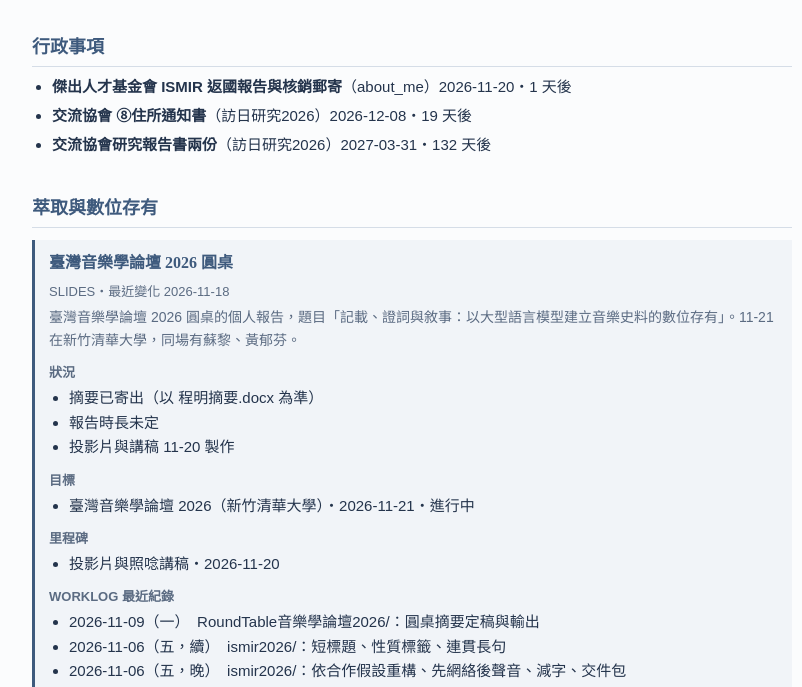
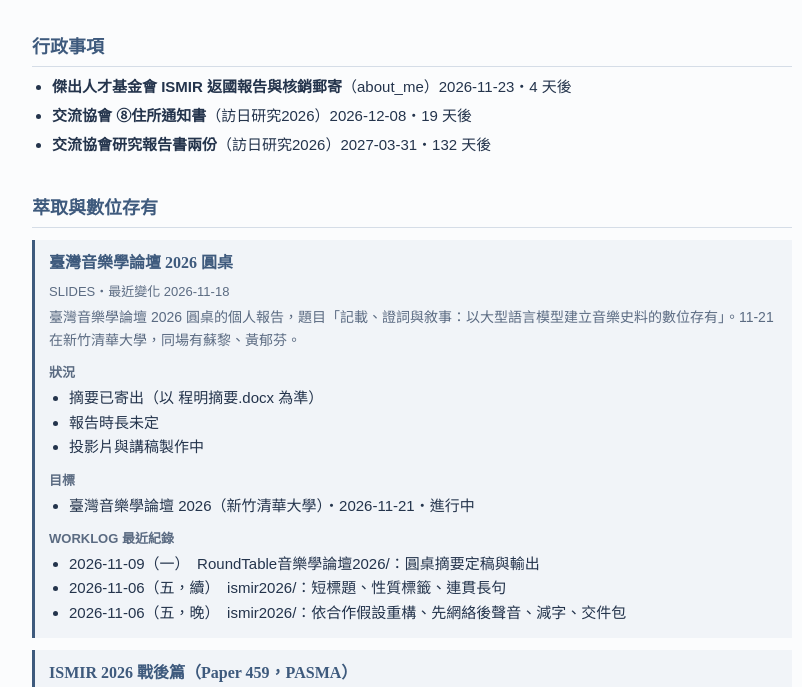
Before and after one commit to bkwmt/team-leader, a plain HTML site: page index.html in a window 1280 px wide. Shown: the part 89-776 px from the top of the page, without its empty margins (228-1030 px from the left). Drawn offline with Linux system fonts and the light colour scheme.

Commit message:
進度頁 2026-11-19

```diff
--- a/index.html
+++ b/index.html
@@ -19,9 +19,9 @@ p{margin:4px 0} ul{margin:2px 0;padding-left:20px} .meta{color:var(--muted);font
 </style></head>
 <body><main>
 <h1>研究進度</h1><p class="meta">更新於 2026-11-19・只列進度，不含研究成果</p>
-<h2>行政事項</h2><ul class="admin"><li><b>傑出人才基金會 ISMIR 返國報告與核銷郵寄</b>（about_me）2026-11-20・1 天後</li><li><b>交流協會 ⑧住所通知書</b>（訪日研究2026）2026-12-08・19 天後</li><li><b>交流協會研究報告書兩份</b>（訪日研究2026）2027-03-31・132 天後</li></ul>
+<h2>行政事項</h2><ul class="admin"><li><b>傑出人才基金會 ISMIR 返國報告與核銷郵寄</b>（about_me）2026-11-23・4 天後</li><li><b>交流協會 ⑧住所通知書</b>（訪日研究2026）2026-12-08・19 天後</li><li><b>交流協會研究報告書兩份</b>（訪日研究2026）2027-03-31・132 天後</li></ul>
 <h2>萃取與數位存有</h2>
-<section id="roundtable-2026"><h3><a href="#roundtable-2026">臺灣音樂學論壇 2026 圓桌</a></h3><p class="meta">SLIDES・最近變化 2026-11-18</p><p class="about">臺灣音樂學論壇 2026 圓桌的個人報告，題目「記載、證詞與敘事：以大型語言模型建立音樂史料的數位存有」。11-21 在新竹清華大學，同場有蘇黎、黃郁芬。</p><h4>狀況</h4><ul><li>摘要已寄出（以 程明摘要.docx 為準）</li><li>報告時長未定</li><li>投影片與講稿 11-20 製作</li></ul><h4>目標</h4><ul><li>臺灣音樂學論壇 2026（新竹清華大學）・2026-11-21・進行中</li></ul><h4>里程碑</h4><ul><li>投影片與照唸講稿・2026-11-20</li></ul><h4>WORKLOG 最近紀錄</h4><ul><li>2026-11-09（一）　RoundTable音樂學論壇2026/：圓桌摘要定稿與輸出</li><li>2026-11-06（五，續）　ismir2026/：短標題、性質標籤、連貫長句</li><li>2026-11-06（五，晚）　ismir2026/：依合作假設重構、先網絡後聲音、減字、交件包</li></ul></section>
+<section id="roundtable-2026"><h3><a href="#roundtable-2026">臺灣音樂學論壇 2026 圓桌</a></h3><p class="meta">SLIDES・最近變化 2026-11-18</p><p class="about">臺灣音樂學論壇 2026 圓桌的個人報告，題目「記載、證詞與敘事：以大型語言模型建立音樂史料的數位存有」。11-21 在新竹清華大學，同場有蘇黎、黃郁芬。</p><h4>狀況</h4><ul><li>摘要已寄出（以 程明摘要.docx 為準）</li><li>報告時長未定</li><li>投影片與講稿製作中</li></ul><h4>目標</h4><ul><li>臺灣音樂學論壇 2026（新竹清華大學）・2026-11-21・進行中</li></ul><h4>WORKLOG 最近紀錄</h4><ul><li>2026-11-09（一）　RoundTable音樂學論壇2026/：圓桌摘要定稿與輸出</li><li>2026-11-06（五，續）　ismir2026/：短標題、性質標籤、連貫長句</li><li>2026-11-06（五，晚）　ismir2026/：依合作假設重構、先網絡後聲音、減字、交件包</li></ul></section>
 <section id="ismir2026-postwar"><h3><a href="#ismir2026-postwar">ISMIR 2026 戰後篇（Paper 459，PASMA）</a></h3><p class="meta">my_papers・最近變化 2026-11-18</p><p class="about">以 PASMA 封套資料建立戰後臺灣流行音樂的幕後合作網絡，再以聲學分析檢驗「常一起合作的人聽起來相像」。ISMIR 2026 錄取並獲最佳論文提名，11 月在阿布達比發表。</p><h4>狀況</h4><ul><li>已發表（最佳論文提名，未獲獎）</li><li>後續只追 PASMA 網站內容審閱與陳志遠生年勘誤（論文 1941、網站 1950）</li></ul><h4>目標</h4><ul><li>ISMIR 2026・2026-08-03・錄取</li></ul><h4>WORKLOG 最近紀錄</h4><ul><li>2026-11-06（五，續）　口頭報告：主軸改為「聆聽者認得、檔案沒有記錄」，標題與講稿全面改寫（SLIDES/ismir2026/）</li><li>2026-11-06（五，晚）　3 分鐘影片 v4：改用現場版新講稿與新投影片</li><li>2026-11-06（五）　口頭報告補強思辨主線（SLIDES/ismir2026/）</li></ul></section>
 <section id="prewar-stem-tagging"><h3><a href="#prewar-stem-tagging">戰前 78 轉分軌自動標註</a></h3><p class="meta">prewar_stem_tagging・最近變化 2026-11-18</p><p class="about">戰前 78 轉錄音經 demucs 分軌後，自動標註純樂器、純雜音等片段，作為資料增強素材庫，下游是鈞右的 RoFormer 預訓練。主管線在工作站，mac 端負責黃金標準試聽工具與公開站。</p><h4>狀況 <span class="guess">agent 推測</span></h4><ul><li>4／8／10 秒三種窗長全量完成並公開</li><li>黃金標準兩輪（各 120 窗）0 筆，等使用者標註</li><li>尚未通知鈞右下載區新選項</li></ul><h4>WORKLOG 最近紀錄</h4><ul><li>2026-11-17（一）</li><li>2026-11-16（日）</li><li>2026-11-13～15（摘要）</li></ul></section>
 <section id="extract-ohistory"><h3><a href="#extract-ohistory">口述歷史 LLM 抽取（實驗一）</a></h3><p class="meta">extract_ohistory・最近變化 2026-11-16</p><p class="about">以多個本機 LLM 從音樂人口述歷史中抽取結構化知識，音樂學者決定抽取結構與查核標準。目前在實驗一（屠穎單卷）比較八個模型，逐步加入查核步驟。</p><h4>狀況 <span class="guess">agent 推測</span></h4><ul><li>實驗一八模型加入實體題與程式查核（11-04）</li><li>下一步遮字填空，檢查者換不同家族模型</li></ul><h4>WORKLOG 最近紀錄</h4><ul><li>2026-11-16（日）　ICCCM 2026 會議側記（給《臺灣音樂研究》編輯的非正式版）</li><li>2026-11-04（二）之二十六　實體題與程式查核；八模型補跑；撤銷「批次由使用者親跑」</li><li>2026-11-04（二）之二十五　非中國模型：LFM3、LFM2.5 下載與健檢；繞過 LM Studio 關思考；四模型思考關跑完 run26</li></ul></section>
```
